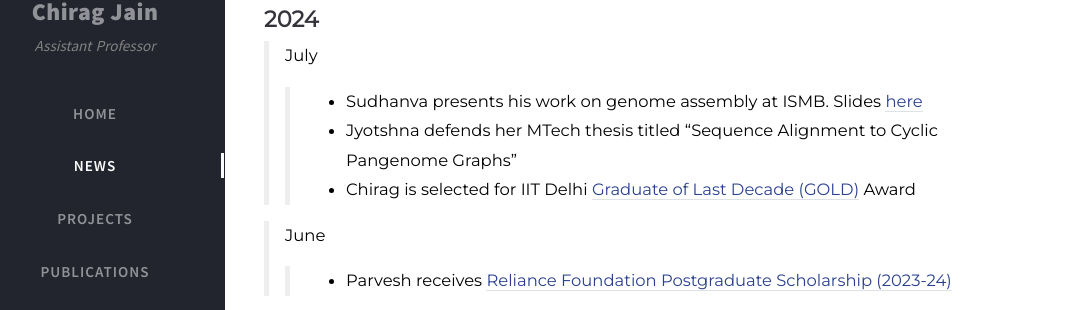
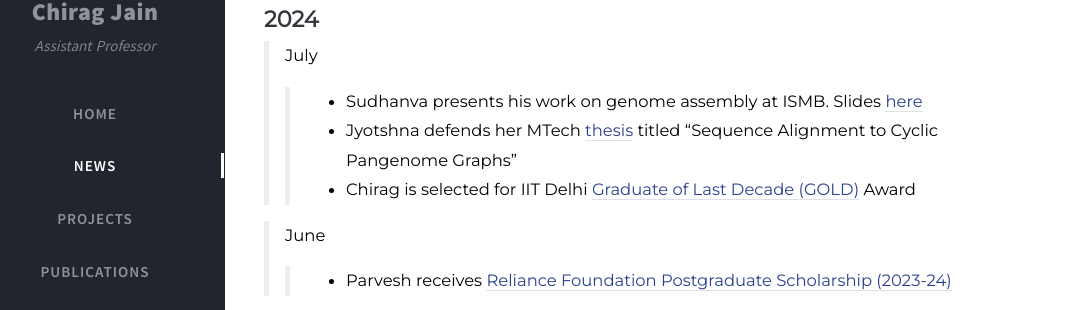
Before and after one commit to at-cg/at-cg.github.io, a Jekyll site: the page built from tabs/new.md, in a window 1280 px wide and 900 px high. Shown: the part 162-472 px from the top of the window, without its empty margins (35-1101 px from the left). Built offline with Jekyll 4.4.1, drawn with Linux system fonts in a browser that asks for light colours; nearby versions of some CDN libraries; comment, search, counter and statistics services are not loaded; part of the change alters nothing that is shown.

Commit message:
Update new.md

```diff
--- a/tabs/new.md
+++ b/tabs/new.md
@@ -22,7 +22,7 @@ type: news
 ## **2024**
 >July
 >> - Sudhanva presents his work on genome assembly at ISMB. Slides [here](https://drive.google.com/file/d/1n3KDpHUewXJpFEt1e9_BLhCq6puPBvIG/view?usp=sharing)
->> - Jyotshna defends her MTech thesis titled "Sequence Alignment to Cyclic Pangenome Graphs"
+>> - Jyotshna defends her MTech [thesis](https://drive.google.com/file/d/1ui88axqZqOWaOD230Qev9lAZ4A4QFikK/view?usp=sharing) titled "Sequence Alignment to Cyclic Pangenome Graphs"
 >> - Chirag is selected for IIT Delhi [Graduate of Last Decade (GOLD)](https://alumni.iitd.ac.in/Graduates-of-Last-Decade-(GOLD)-Award) Award
 
 >June
```
